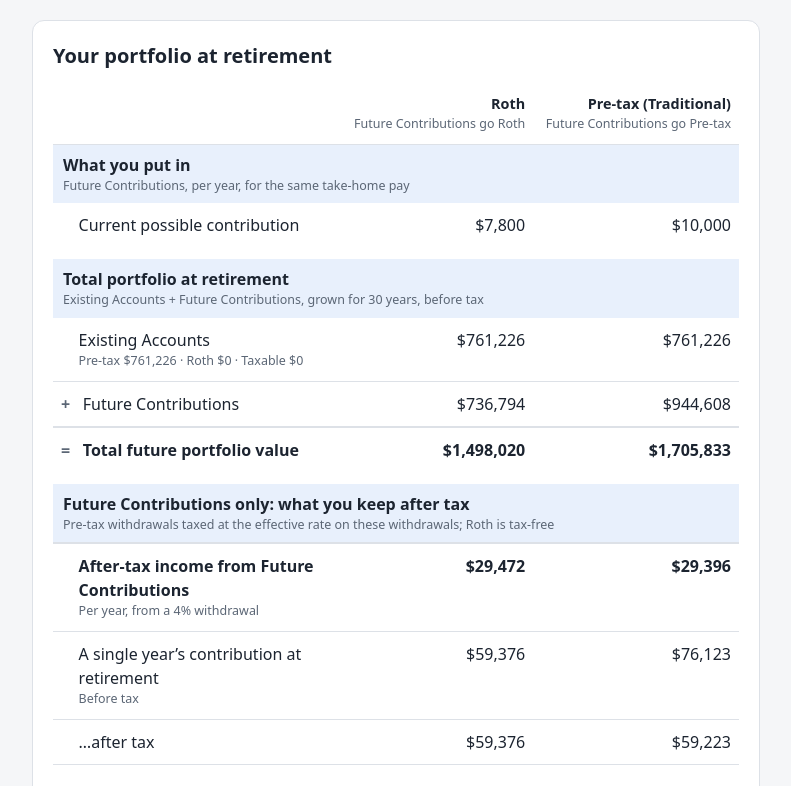
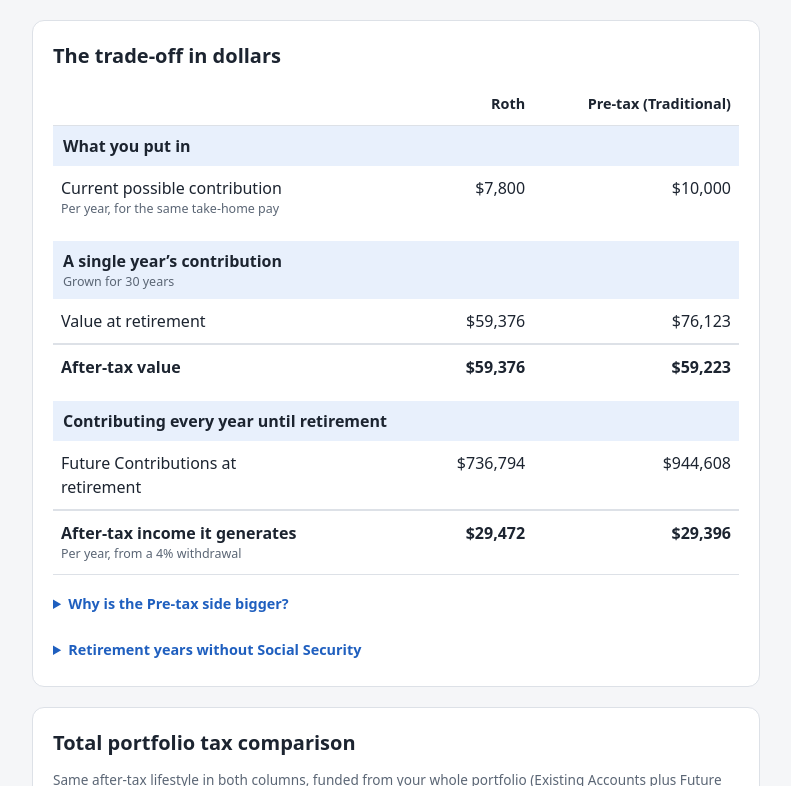
Before and after one commit to Sharptack/roth-vs-traditional-app, a React (Vite) app: page / in a window 1280 px wide. Shown: the part 2894-3680 px from the top of the page, without its empty margins (244-1035 px from the left). Built offline with nearby package versions, Linux system fonts and the light colour scheme.

Commit message:
Remove 'Your portfolio at retirement'; restore the trade-off table in its own card
Co-Authored-By: Claude Opus 5.5 <noreply@anthropic.com>

```diff
--- a/src/App.css
+++ b/src/App.css
@@ -1159,22 +1159,6 @@ th.win .th-sub {
   width: 40%;
 }
 
-/* "+" and "=" in front of the rows that add up to the total portfolio. */
-.tradeoff-table th .op {
-  display: inline-block;
-  width: 1.1em;
-  margin-left: -1.1em;
-  font-weight: 700;
-  color: var(--dim);
-}
-
-.tradeoff-table tbody th {
-  padding-left: 1.6em;
-}
-
-.tradeoff-table .group-row th {
-  padding-left: 10px;
-}
 
 /* "Comparing a change": the retirement income number, and above all the two
    rates the decision turns on, stand out from the other headline rows. */
--- a/src/components/ResultsSummary.jsx
+++ b/src/components/ResultsSummary.jsx
@@ -418,19 +418,15 @@ function RothVsTraditional({ result }) {
   );
 }
 
-// "Your portfolio at retirement": what goes in, the whole portfolio it becomes
-// (Existing Accounts + Future Contributions = total), then what the Future
-// Contributions alone leave after tax. Group headings say which is which.
-function PortfolioAndTradeoff({ result }) {
-  const { lumpSum, annuity, contribution, contributionSplit, comparison, limitCheck, rates, years, grown, portfolio } =
+// The trade-off in dollars: Future Contributions only, in its own block below the rates.
+function TradeOff({ result }) {
+  const { lumpSum, annuity, contribution, contributionSplit, comparison, limitCheck, rates, years } =
     result;
   const win = (side) => (comparison.winner === side ? 'win' : '');
   const anySide = contributionSplit.roth.excessToTaxable > 0 || contributionSplit.pretax.excessToTaxable > 0;
-  const existing = grown.pretax + grown.roth + grown.taxable;
-  const sides = ['roth', 'pretax'];
   return (
-    <section className="card" aria-labelledby="sec-portfolio">
-      <h2 id="sec-portfolio">Your portfolio at retirement</h2>
+    <section className="card" aria-labelledby="sec-tradeoff">
+      <h2 id="sec-tradeoff">The trade-off in dollars</h2>
 
       {limitCheck.atLimit && <p className="alert">{limitCheck.message}</p>}
 
@@ -441,93 +437,62 @@ function PortfolioAndTradeoff({ result }) {
               <th scope="col" className="row-head"></th>
               <th scope="col" className={win('roth')}>
                 Roth
-                <span className="th-sub">Future Contributions go Roth</span>
               </th>
               <th scope="col" className={win('pretax')}>
                 Pre-tax (Traditional)
-                <span className="th-sub">Future Contributions go Pre-tax</span>
               </th>
             </tr>
           </thead>
           <tbody>
-            <GroupRow title="What you put in" sub="Future Contributions, per year, for the same take-home pay" />
+            <GroupRow title="What you put in" />
             <tr>
-              <th scope="row">Current possible contribution</th>
-              {sides.map((k) => (
-                <td key={k}>
-                  {$(contribution[k])}
-                  <SideNote amount={contributionSplit[k].excessToTaxable} />
-                </td>
-              ))}
+              <th scope="row">
+                Current possible contribution
+                <span className="th-sub">Per year, for the same take-home pay</span>
+              </th>
+              <td>
+                {$(contribution.roth)}
+                <SideNote amount={contributionSplit.roth.excessToTaxable} />
+              </td>
+              <td>
+                {$(contribution.pretax)}
+                <SideNote amount={contributionSplit.pretax.excessToTaxable} />
+              </td>
             </tr>
           </tbody>
           <tbody>
-            <GroupRow
-              title="Total portfolio at retirement"
-              sub={`Existing Accounts + Future Contributions, grown for ${years} years, before tax`}
-            />
+            <GroupRow title="A single year&rsquo;s contribution" sub={`Grown for ${years} years`} />
             <tr>
-              <th scope="row">
-                Existing Accounts
-                <span className="th-sub">
-                  Pre-tax {$(grown.pretax)} · Roth {$(grown.roth)} · Taxable {$(grown.taxable)}
-                </span>
-              </th>
-              <td>{$(existing)}</td>
-              <td>{$(existing)}</td>
+              <th scope="row">Value at retirement</th>
+              <td>{$(lumpSum.roth.totalFutureValue)}</td>
+              <td>{$(lumpSum.pretax.totalFutureValue)}</td>
             </tr>
+            <tr className="total-row">
+              <th scope="row">After-tax value</th>
+              <td className={win('roth')}>{$(lumpSum.roth.totalAfterTaxValue)}</td>
+              <td className={win('pretax')}>{$(lumpSum.pretax.totalAfterTaxValue)}</td>
+            </tr>
+          </tbody>
+          <tbody>
+            <GroupRow title="Contributing every year until retirement" />
             <tr>
-              <th scope="row">
-                <span className="op" aria-hidden="true">+</span> Future Contributions
-              </th>
-              {sides.map((k) => (
-                <td key={k}>
-                  {$(annuity[k].totalFutureValue)}
-                  <SideNote amount={annuity[k].side.futureValue} />
-                </td>
-              ))}
+              <th scope="row">Future Contributions at retirement</th>
+              <td>
+                {$(annuity.roth.totalFutureValue)}
+                <SideNote amount={annuity.roth.side.futureValue} />
+              </td>
+              <td>
+                {$(annuity.pretax.totalFutureValue)}
+                <SideNote amount={annuity.pretax.side.futureValue} />
+              </td>
             </tr>
             <tr className="total-row">
               <th scope="row">
-                <span className="op" aria-hidden="true">=</span> Total future portfolio value
-              </th>
-              {sides.map((k) => (
-                <td key={k}>{$(portfolio[k].totalValue)}</td>
-              ))}
-            </tr>
-          </tbody>
-          <tbody>
-            <GroupRow
-              title="Future Contributions only: what you keep after tax"
-              sub="Pre-tax withdrawals taxed at the effective rate on these withdrawals; Roth is tax-free"
-            />
-            <tr className="total-row">
-              <th scope="row">
-                After-tax income from Future Contributions
+                After-tax income it generates
                 <span className="th-sub">Per year, from a 4% withdrawal</span>
               </th>
-              {sides.map((k) => (
-                <td key={k} className={win(k)}>
-                  {$(annuity[k].totalAfterTaxIncome)}
-                </td>
-              ))}
-            </tr>
-            <tr>
-              <th scope="row">
-                A single year&rsquo;s contribution at retirement
-                <span className="th-sub">Before tax</span>
-              </th>
-              {sides.map((k) => (
-                <td key={k}>{$(lumpSum[k].totalFutureValue)}</td>
-              ))}
-            </tr>
-            <tr>
-              <th scope="row">&hellip;after tax</th>
-              {sides.map((k) => (
-                <td key={k} className={win(k)}>
-                  {$(lumpSum[k].totalAfterTaxValue)}
-                </td>
-              ))}
+              <td className={win('roth')}>{$(annuity.roth.totalAfterTaxIncome)}</td>
+              <td className={win('pretax')}>{$(annuity.pretax.totalAfterTaxIncome)}</td>
             </tr>
           </tbody>
         </table>
@@ -554,9 +519,8 @@ function PortfolioAndTradeoff({ result }) {
             </p>
           )}
           <p className="hint">
-            Existing Accounts are the same in both columns: the choice only changes your Future
-            Contributions. The after-tax rows cover Future Contributions only; the total portfolio
-            tax comparison below includes everything.
+            These figures cover only your Future Contributions, not your Existing Accounts. The
+            total portfolio tax comparison below includes both.
           </p>
         </div>
       </details>
@@ -565,6 +529,7 @@ function PortfolioAndTradeoff({ result }) {
     </section>
   );
 }
+
 
 /* ------------------------------------------------------------------ */
 /* Tax rates (top of section 2) and total portfolio comparison (3)      */
@@ -1026,7 +991,7 @@ export default function ResultsSummary({ result }) {
     <div className="results">
       <RetirementNumberSection result={result} />
       <RothVsTraditional result={result} />
-      <PortfolioAndTradeoff result={result} />
+      <TradeOff result={result} />
       <PortfolioComparison result={result} />
       <p className="disclaimer">
         Estimates only — not tax or financial advice. Based on {result.dataYear} federal tax rules,
```
Also changed, not shown: 2 other files (tests, documents, lock files or other folders).
